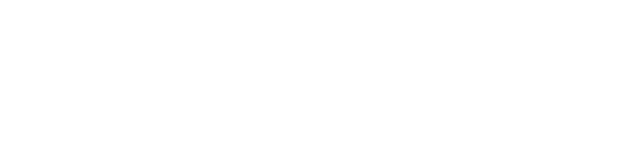
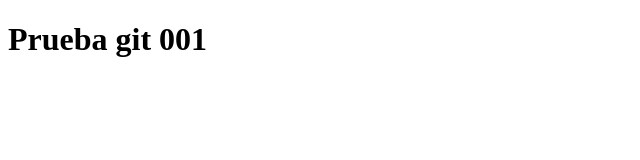
Before and after one commit to ea091/pruebacoderhouse, a plain HTML site: page index.html in a window 1280 px wide. Shown: the whole page, without its empty margins (0-640 px from the left). Drawn offline with Linux system fonts and the light colour scheme.

Commit message:
agregué un h1

```diff
--- a/index.html
+++ b/index.html
@@ -6,6 +6,6 @@
     <title>clase 12</title>
 </head>
 <body>
-
+    <h1>Prueba git 001</h1>
 </body>
 </html>
```
